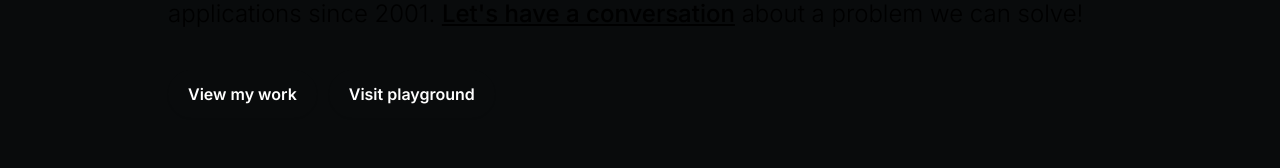
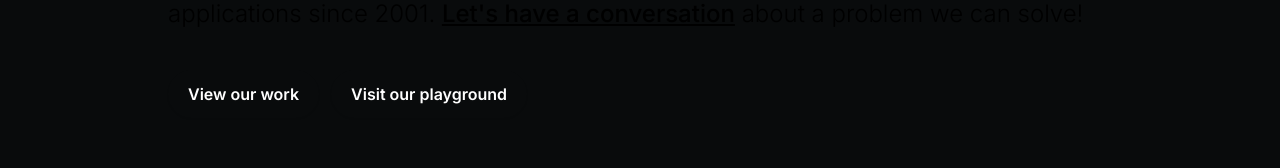
Before and after one commit to aedeeley/pri5m.com_nuxt, a Nuxt app: page / in a window 1280 px wide. Shown: the part 514-682 px from the top of the page. Built offline with nearby package versions, Linux system fonts and the light colour scheme; a web font is replaced by a local one.

Commit message:
hero update + dist

```diff
--- a/components/Hero.vue
+++ b/components/Hero.vue
@@ -28,13 +28,13 @@
             href="/work"
             class="px-5 py-3 font-semibold text-base bg-gradient-to-b from-purple-600/75 to-sky-600/75 hover:from-purple-600 hover:to-sky-600 text-white rounded-full shadow-sm mr-3 duration-500"
           >
-            View my work
+            View our work
           </button>
           <button
             href="/playground"
             class="px-5 py-3 font-semibold text-base bg-gradient-to-b from-zinc-900/75 to-zinc-800/75 hover:from-zinc-900 hover:to-zinc-800 text-white rounded-full shadow-sm duration-500"
           >
-            Visit playground
+            Visit our playground
           </button>
         </p>
       </div>
```
